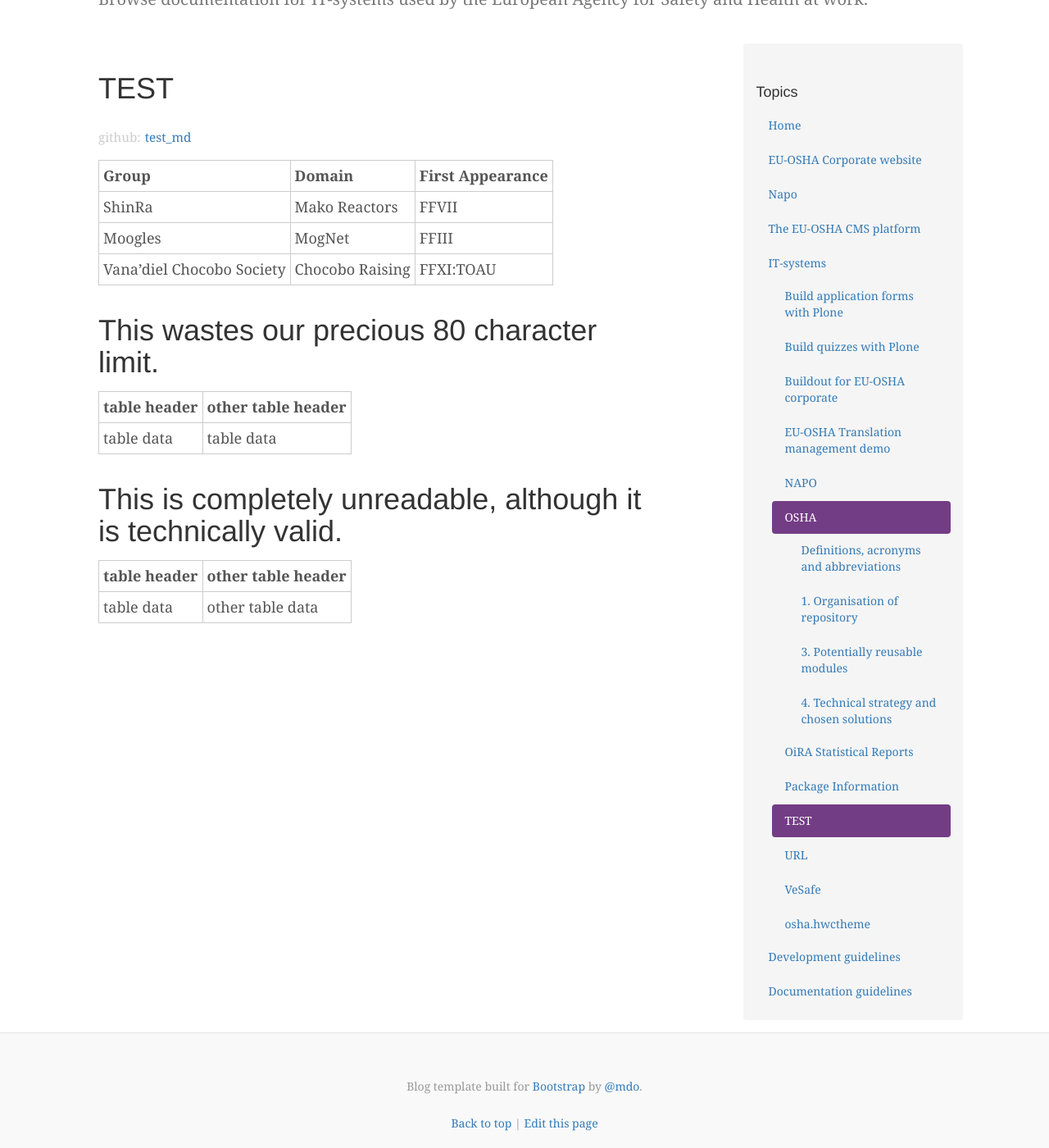
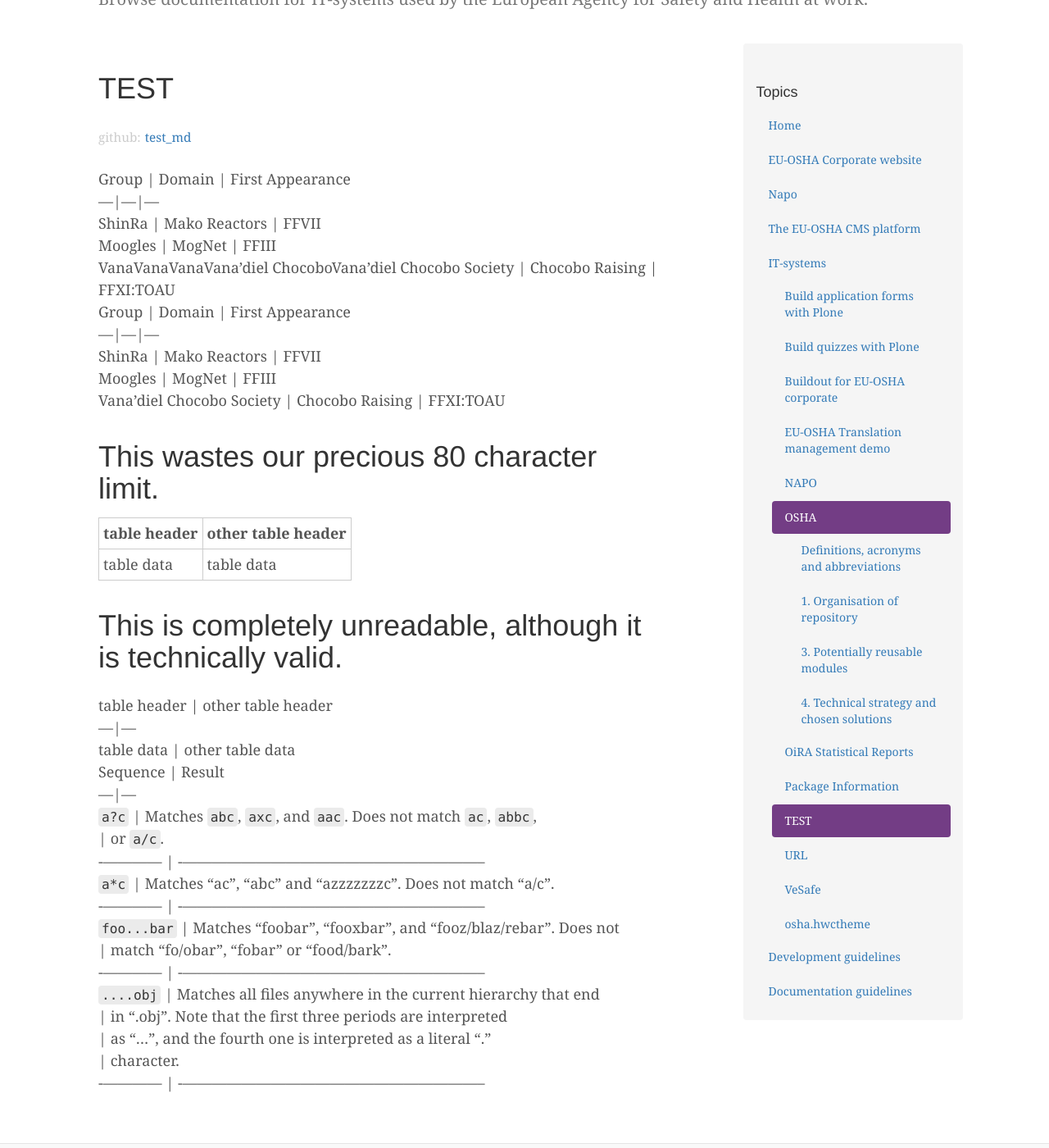
Before and after one commit to scovitin-vsevolod/docs, a Jekyll site: the page built from IT-systems/test_md/index.md, in a window 1280 px wide and 1400 px high, scrolled down 196 px. Shown: the whole window at 82% size. Built offline with Jekyll 4.4.1, drawn with Linux system fonts in a browser that asks for light colours; comment, search, counter and statistics services are not loaded.

Commit message:
Updated docs for test_md

```diff
--- a/IT-systems/test_md/index.md
+++ b/IT-systems/test_md/index.md
@@ -6,6 +6,12 @@
 
 <small class="github">[test_md](https://github.com/scovitin-vsevolod/test_md)</small>
 
+Group | Domain | First Appearance
+---|---|---
+ShinRa | Mako Reactors | FFVII
+Moogles | MogNet | FFIII
+VanaVanaVanaVana'diel ChocoboVana'diel Chocobo Society | Chocobo Raising |
+FFXI:TOAU
 Group | Domain | First Appearance
 ---|---|---
 ShinRa | Mako Reactors | FFVII
@@ -23,5 +29,24 @@
 table header | other table header
 ---|---
 table data | other table data
+Sequence | Result
+---|---
+`a?c` | Matches `abc`, `axc`, and `aac`. Does not match `ac`, `abbc`,
+| or `a/c`.
+\------------- |
+\---------------------------------------------------------------
+`a*c` | Matches "ac", "abc" and "azzzzzzzc". Does not match "a/c".
+\------------- |
+\---------------------------------------------------------------
+`foo...bar` | Matches "foobar", "fooxbar", and "fooz/blaz/rebar". Does not
+| match "fo/obar", "fobar" or "food/bark".
+\------------- |
+\---------------------------------------------------------------
+`....obj` | Matches all files anywhere in the current hierarchy that end
+| in ".obj". Note that the first three periods are interpreted
+| as "...", and the fourth one is interpreted as a literal "."
+| character.
+\------------- |
+\---------------------------------------------------------------
 
 [Edit this page](https://github.com/scovitin-vsevolod/test_md/edit/master/readme.md)
```
